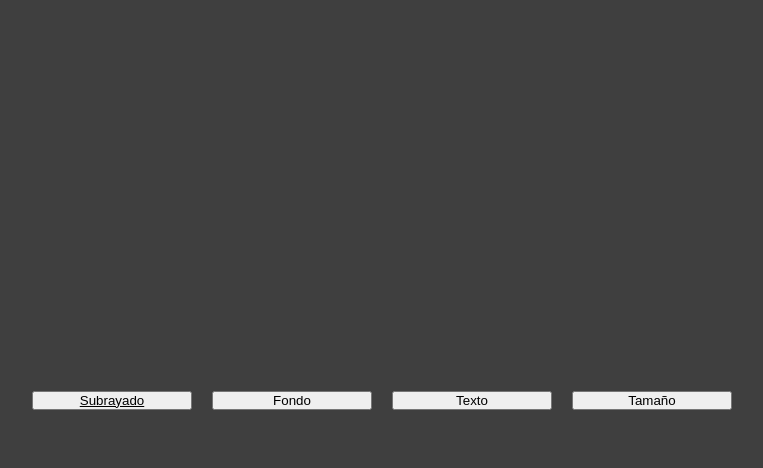
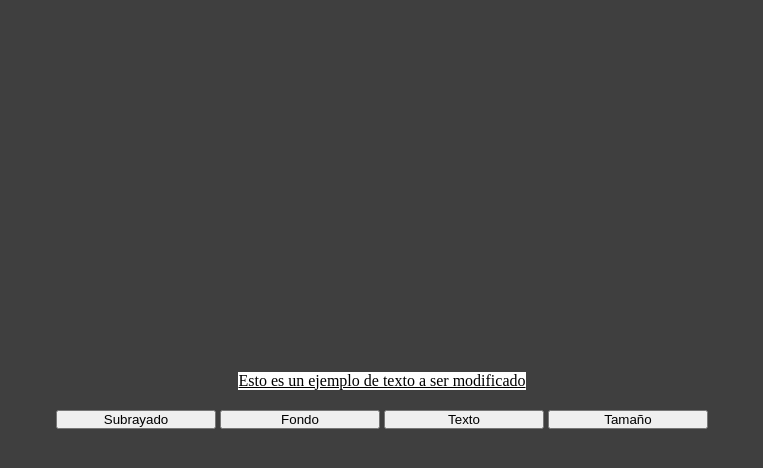
Before and after one commit to Comparitiko/Cliente2025, a plain HTML site: page Tema2/Practicas/Tarea1/Ejercicio1/ejercicio1.html in a window 1280 px wide. Both pictures are taken after a click on the button "Subrayado". Shown: the whole page, without its empty margins (258-1021 px from the left). Drawn offline with Linux system fonts and the light colour scheme.

Commit message:
Modificado ejercicio de la practica 1

```diff
--- a/Tema2/Practicas/Tarea1/Ejercicio1/ejercicio1.html
+++ b/Tema2/Practicas/Tarea1/Ejercicio1/ejercicio1.html
@@ -5,6 +5,11 @@
 	<meta name="viewport" content="width=device-width, initial-scale=1.0">
 	<title>Ejercicio 1</title>
 	<style>
+
+		p {
+			background-color: white;
+		}
+
 		*, *::before, *::after {
 			margin: 0;
 			padding: 0;
@@ -15,6 +20,7 @@
 			background-color: #3f3f3f;
 			min-height: 100dvh;
 			display: flex;
+			flex-direction: column;
 			justify-content: center;
 			align-items: center;
 			gap: 20px;
@@ -31,10 +37,13 @@
 </head>
 <body>
 	<div class="container">
-		<button id="subrayado">Subrayado</button>
-		<button id="fondo">Fondo</button>
-		<button id="texto">Texto</button>
-		<button id="tamanio">Tamaño</button>
+		<p id="parrafo">Esto es un ejemplo de texto a ser modificado</p>
+		<article class="buttons">
+			<button id="subrayado">Subrayado</button>
+			<button id="fondo">Fondo</button>
+			<button id="texto">Texto</button>
+			<button id="tamanio">Tamaño</button>
+		</article>
 		<script src="./ejercicio1.js"></script>
 	</div>
 </body>
--- a/Tema2/Practicas/Tarea1/Ejercicio1/ejercicio1.js
+++ b/Tema2/Practicas/Tarea1/Ejercicio1/ejercicio1.js
@@ -9,9 +9,10 @@ const subrayadoBtn = $("#subrayado");
 const fondoBtn = $("#fondo");
 const textoBtn = $("#texto");
 const tamnioBtn = $("#tamanio");
+const texto = $("#parrafo");
 
 subrayadoBtn.addEventListener("click", () =>
-  subrayadoBtn.classList.toggle("subrayado")
+  texto.classList.toggle("subrayado")
 );
 
 const colors = ["red", "blue", "yellow"];
@@ -21,7 +22,7 @@ let cambiosFondo = 0;
 fondoBtn.addEventListener("click", () => {
   const color = colorsFondo[cambiosFondo < 4 ? cambiosFondo : cambiosFondo % 4];
   cambiosFondo++;
-  fondoBtn.style.backgroundColor = color;
+  texto.style.backgroundColor = color;
 });
 
 const colorsTexto = [...colors, "black"];
@@ -29,7 +30,7 @@ let cambiosTexto = 0;
 textoBtn.addEventListener("click", () => {
   const color = colorsTexto[cambiosTexto < 4 ? cambiosTexto : cambiosTexto % 4];
   cambiosTexto++;
-  textoBtn.style.color = color;
+  texto.style.color = color;
 });
 
 let tamanios = ["x-large", "xx-large", "medium"];
@@ -38,5 +39,5 @@ tamnioBtn.addEventListener("click", () => {
   const tamanio =
     tamanios[cambiosTamanio < 3 ? cambiosTamanio : cambiosTamanio % 3];
   cambiosTamanio++;
-  tamnioBtn.style.fontSize = tamanio;
+  texto.style.fontSize = tamanio;
 });
```
